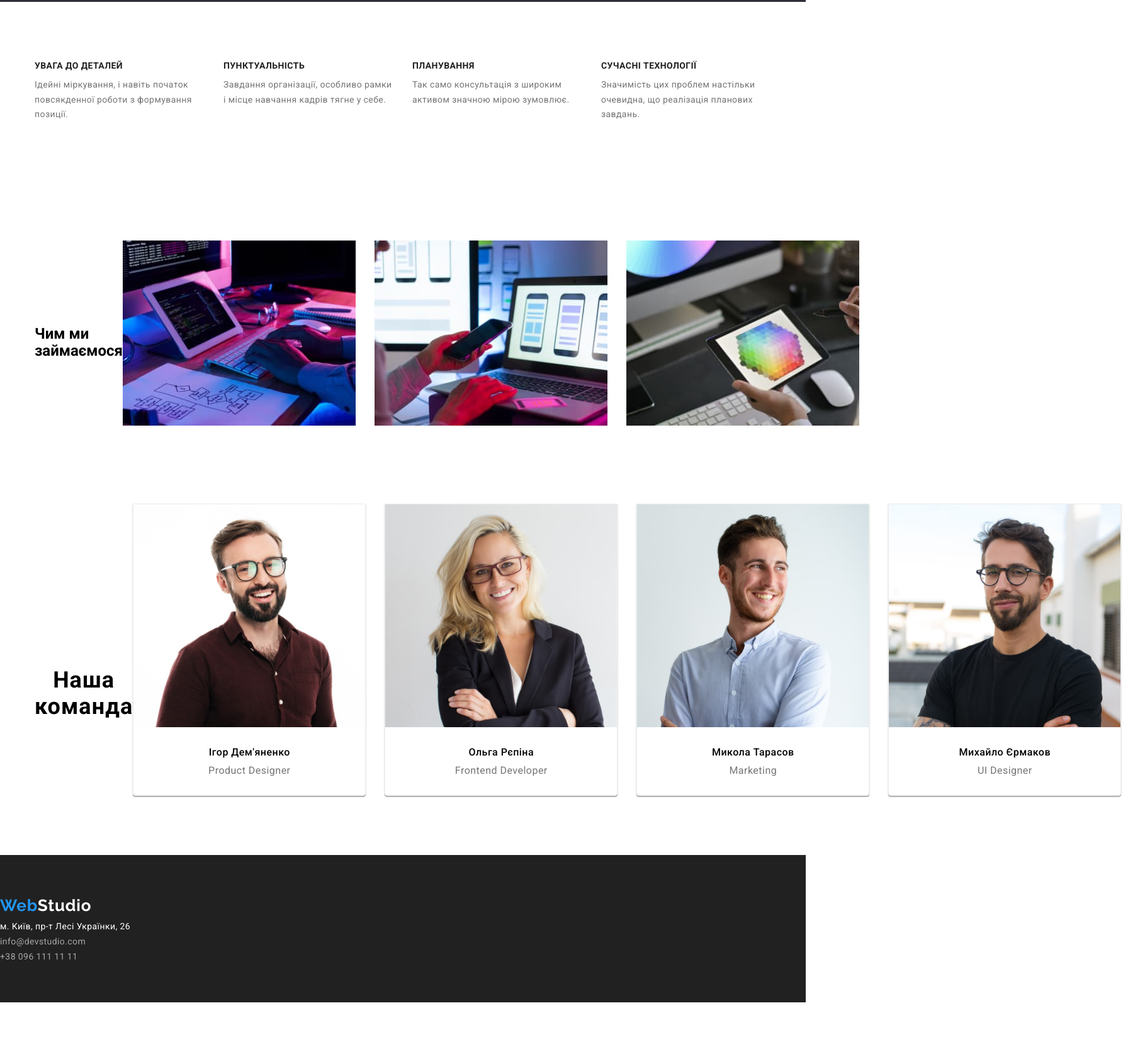
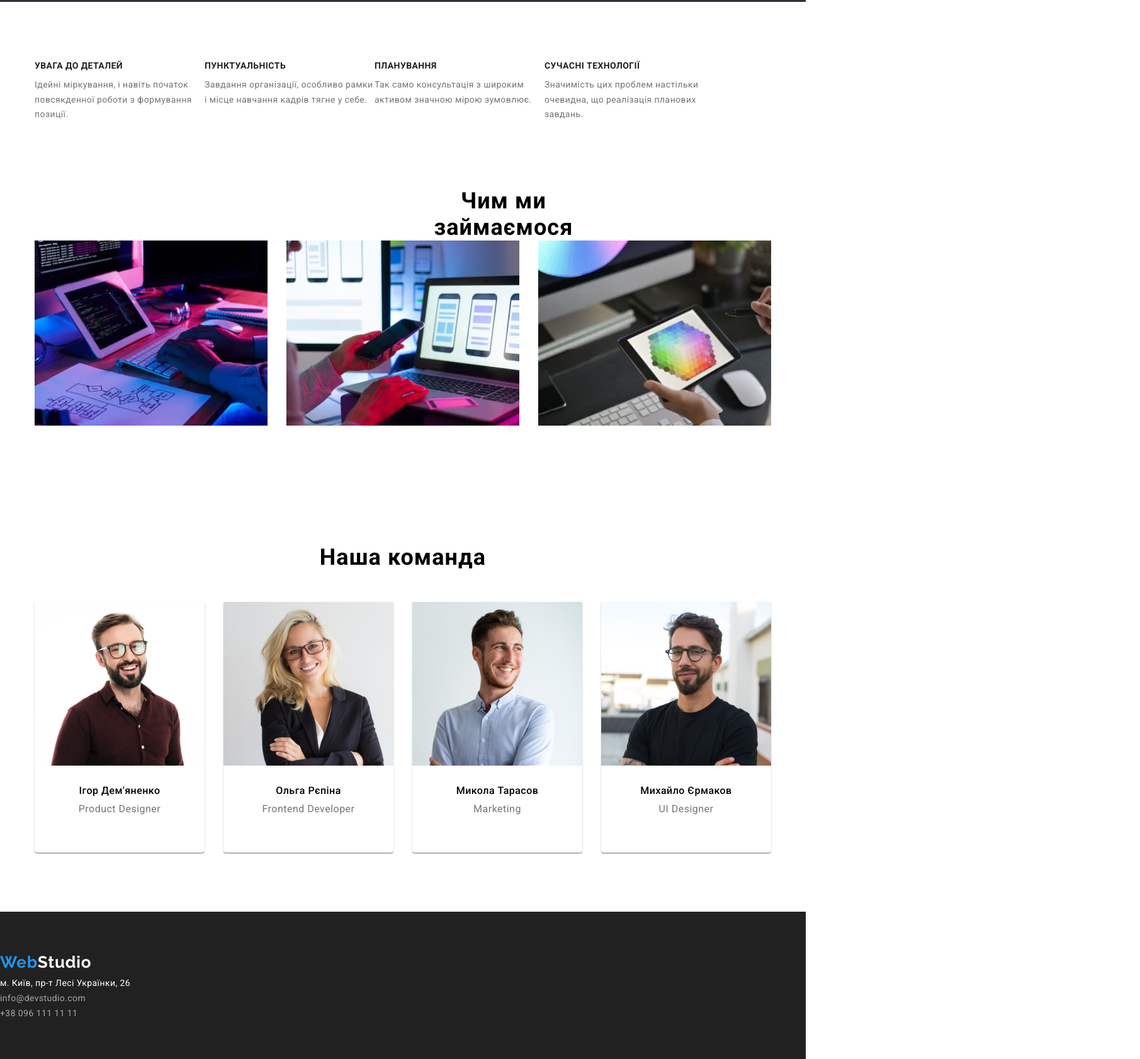
Before and after one commit to User2008Meri/goit-markup-hw-03-1-, a plain HTML site: page index.html in a window 1280 px wide. Shown: the part 668-2350 px from the top of the page at 63% size, 1811 px wide, since content can reach past the window. Before the commit the page ends 2260 px from the top, so only its background shows below. Drawn offline with nearby package versions, Linux system fonts and the light colour scheme.

Commit message:
зміни
1.прибрала на герої флекс
2.додала паддінги на team
3.флекс поставила тільки на список
4.змінила ширину карток з фото
5.заголовки в картках зробила меньшого розміру

```diff
--- a/css/style.css
+++ b/css/style.css
@@ -47,6 +47,14 @@ img {
     margin-right: auto;
 }
 /* <--шапка */
+.heder {
+    border-bottom-width: 1600px;
+        height: 0px;
+        left: 0px;
+        top: 80px;
+
+        border-bottom: 1px solid #ECECEC;
+}
 
 
 .logo {
@@ -131,8 +139,8 @@ img {
 /* <--!main */
 /* <--!герой */
 .hero {
-   display: flex;
-   justify-content: center;
+
+  text-align: center;
     padding-top: 200px;
     padding-bottom: 200px;
 background: #2F303A;
@@ -189,7 +197,7 @@ background: #2F303A;
 }
 .feature-list-item{
     width: 270px;
-    margin-right: 30px;
+
 }
 
 
@@ -227,11 +235,20 @@ background: #2F303A;
 
 .activity-title {
 
-    margin: auto;
+        position: absolute;
+        width: 366px;;
+            height: 42px;
+            left:617px;
+            top: 966px;
+
+            font-family: 'Roboto';
+            font-style: normal;
+            font-weight: 700;
             font-size: 36px;
-    line-height: 1.16;
+            line-height: 42px;
             text-align: center;
             letter-spacing: 0.03em;
+            margin-bottom: 50px;
 }
 .card-set-img {
     display: flex;
@@ -249,8 +266,14 @@ background: #2F303A;
 
 
 }
+
+.team {
+    padding-top: 94px;
+    padding-bottom: 94px;
+}
+
 .team-title {
-    padding-top: 94px;
+
     margin-bottom: 50px;
     font-size: 36px;
     line-height: 42px;
@@ -258,18 +281,19 @@ background: #2F303A;
     letter-spacing: 0.03em;
 }
 .team-item {
+
+
     box-shadow: 0px 1px 3px rgba(0, 0, 0, 0.12), 0px 1px 1px rgba(0, 0, 0, 0.14), 0px 2px 1px rgba(0, 0, 0, 0.2);
     border-bottom-left-radius:4px ;
     border-bottom-right-radius:4px ;
     margin-right: 30px;
 }
-.team-list {
-    padding-bottom: 94px;
 
-}
 
-img {
-    padding-bottom: 30px;
+
+.description {
+    padding-top:30px ;
+    padding-bottom:30px ;
 }
 
 .item-title {
@@ -382,6 +406,10 @@ img {
     margin-left: auto;
     margin-right: auto;
 padding-bottom: 94px;
+padding-top: 94px;
+}
+.projects-title {
+    display: none;
 }
 .projects-list-filters {
     display: flex;
@@ -452,15 +480,15 @@ border: 1px solid #EEEEEE;
     padding-left: 24px;
 }
 
-.projects-title {
-    display: none;
+.project-title {
+    font-family: 'Roboto';
+        font-style: normal;
         font-weight: 700;
-    font-style: normal;
         font-size: 18px;
-    line-height: 2;
+        line-height: 36px;
+        /* identical to box height, or 200% */
 
         letter-spacing: 0.06em;
-
 color: var(--title-text-color);
 }
 
--- a/index.html
+++ b/index.html
@@ -82,9 +82,9 @@
             </div>
         </section>
         <section class="activity">
+            <h2 class="activity-title">Чим ми займаємося</h2>
             <div class="container">
-                <h2 class="activiti-title">Чим ми займаємося</h2>
-                <ul class="activity-list card-set-img list">
+                 <ul class="activity-list card-set-img list">
                     <li class="activity-list-item card-set-img-item  ">
                         <img src="./images/верстка сайту.jpg" alt="" width="370">
                     </li>
@@ -100,35 +100,35 @@
             </div>
         </section>
         <section class="team">
+            <h2 class="team-title">Наша команда</h2>
             <div class="container">
-                <h2 class="team-title">Наша команда</h2>
                 <ul class="team-list card-set-list  list">
-                    <li class="team-item card-set-item">
-                        <img src="./images/фото1.jpg" alt="" width="260">
+                    <li class="team-item  ">
+                        <img src="./images/фото1.jpg" alt="" width="270">
                         <div class="description">
                             <h3 class="item-title">Ігор Дем'яненко</h3>
                             <p class="item-text">Product Designer</p>
                         </div>
                     </li>
 
-                    <li class="team-item card-set-item">
-                        <img src="./images/фото2.jpg" alt="" width="260">
+                    <li class="team-item ">
+                        <img src="./images/фото2.jpg" alt="" width="270">
                         <div class="description">
-                                <h3 class="item-title">Ольга Рєпіна</h3>
-                                <p class="item-text">Frontend Developer</p>
+                            <h3 class="item-title">Ольга Рєпіна</h3>
+                            <p class="item-text">Frontend Developer</p>
                         </div>
                     </li>
 
-                    <li class="team-item card-set-item">
-                        <img src="./images/фото3.jpg" alt="" width="260">
+                    <li class="team-item ">
+                        <img src="./images/фото3.jpg" alt="" width="270">
                         <div class="description">
                             <h3 class="item-title">Микола Тарасов</h3>
                             <p class="item-text">Marketing</p>
                         </div>
                     </li>
 
-                    <li class="team-item card-set-item">
-                        <img src="./images/фото4.jpg" alt="" width="260">
+                    <li class="team-item ">
+                        <img src="./images/фото4.jpg" alt="" width="270">
                         <div class="description">
                             <h3 class="item-title">Михайло Єрмаков</h3>
                             <p class="item-text">UI Designer</p>
```
Lines whose indentation alone changed are shown as unchanged.
